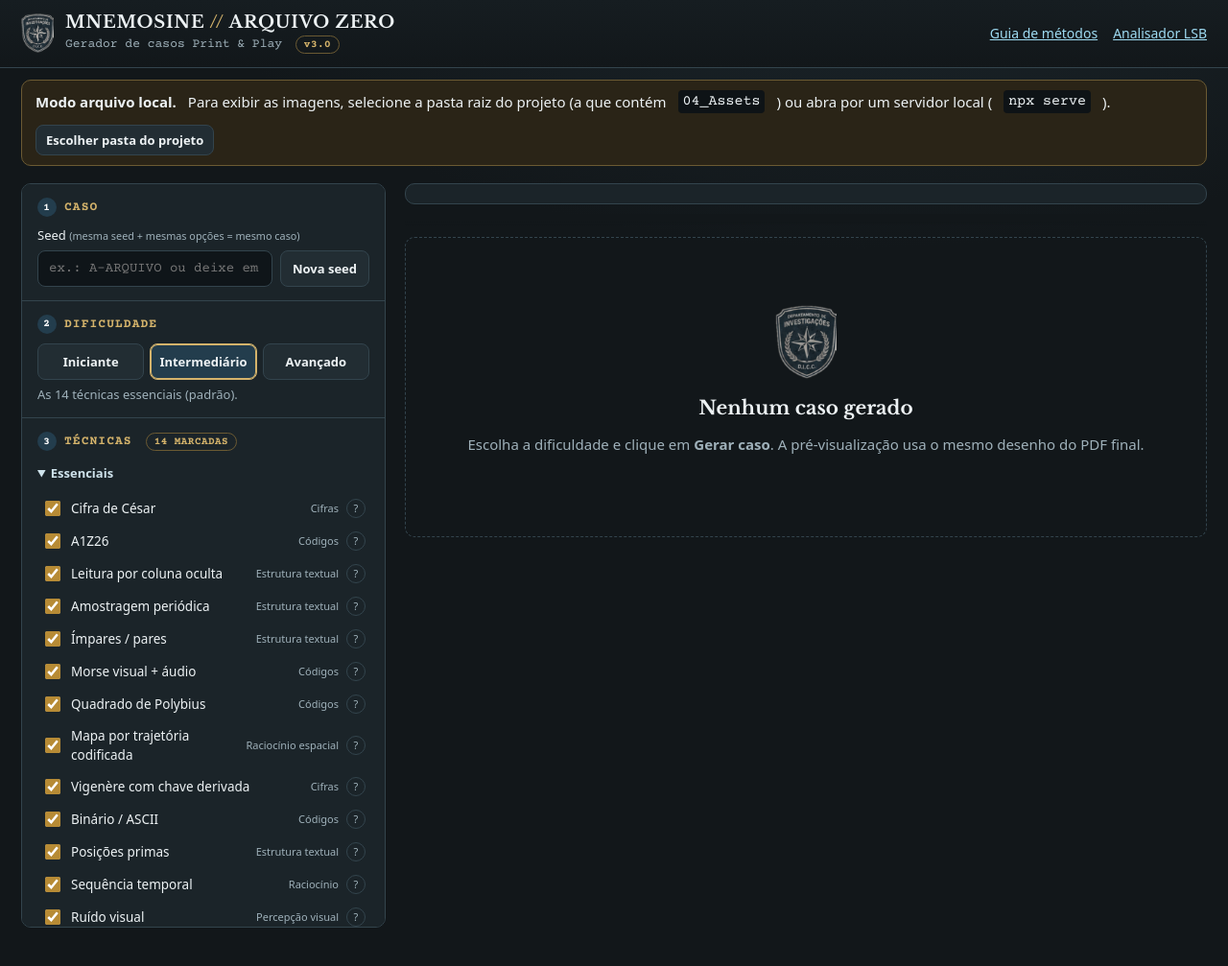
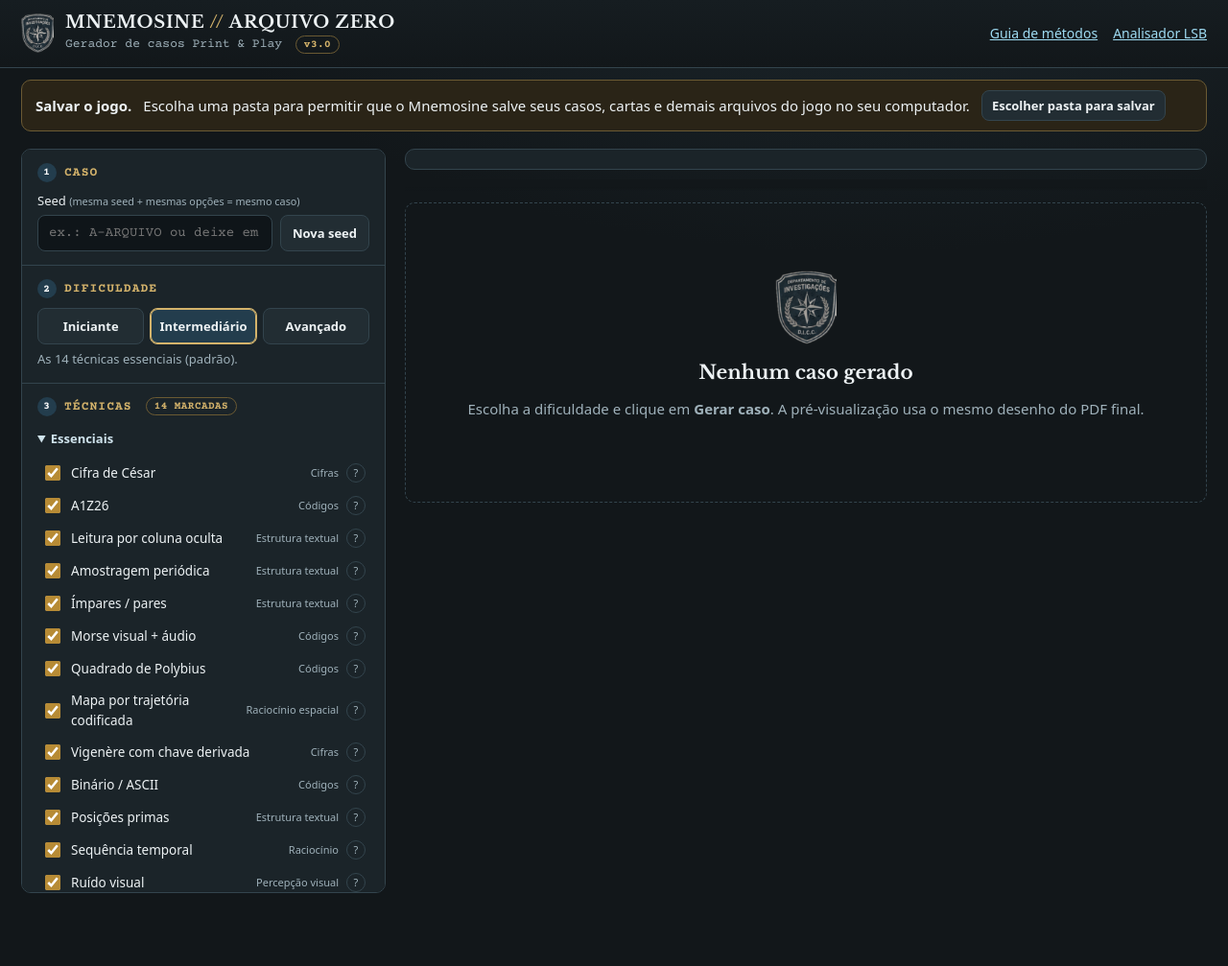
Before and after one commit to MicamAmorim/Mnemosine-Project-Start, a website with bundled scripts: page 03_Gerador/Gerador_Casos_Mnemosine.html in a window 1280 px wide. Shown: the whole page at 96% size. After the commit the page ends 971 px from the top, so only its background shows below. Built offline with nearby package versions, Linux system fonts and the light colour scheme.

Commit message:
Ajusta aviso de salvamento para usuários finais

```diff
--- a/03_Gerador/Gerador_Casos_Mnemosine.html
+++ b/03_Gerador/Gerador_Casos_Mnemosine.html
@@ -20,8 +20,8 @@
 </header>
 
 <div id="notice" class="notice" role="note" hidden>
-  <strong>Modo arquivo local.</strong> Para exibir as imagens, selecione a pasta raiz do projeto (a que contém <code>04_Assets</code>) ou abra por um servidor local (<code>npx serve</code>).
-  <button type="button" id="btnNoticeRoot" class="btn small">Escolher pasta do projeto</button>
+  <strong>Salvar o jogo.</strong> Escolha uma pasta para permitir que o Mnemosine salve seus casos, cartas e demais arquivos do jogo no seu computador.
+  <button type="button" id="btnNoticeRoot" class="btn small">Escolher pasta para salvar</button>
 </div>
 
 <main class="app">
```
